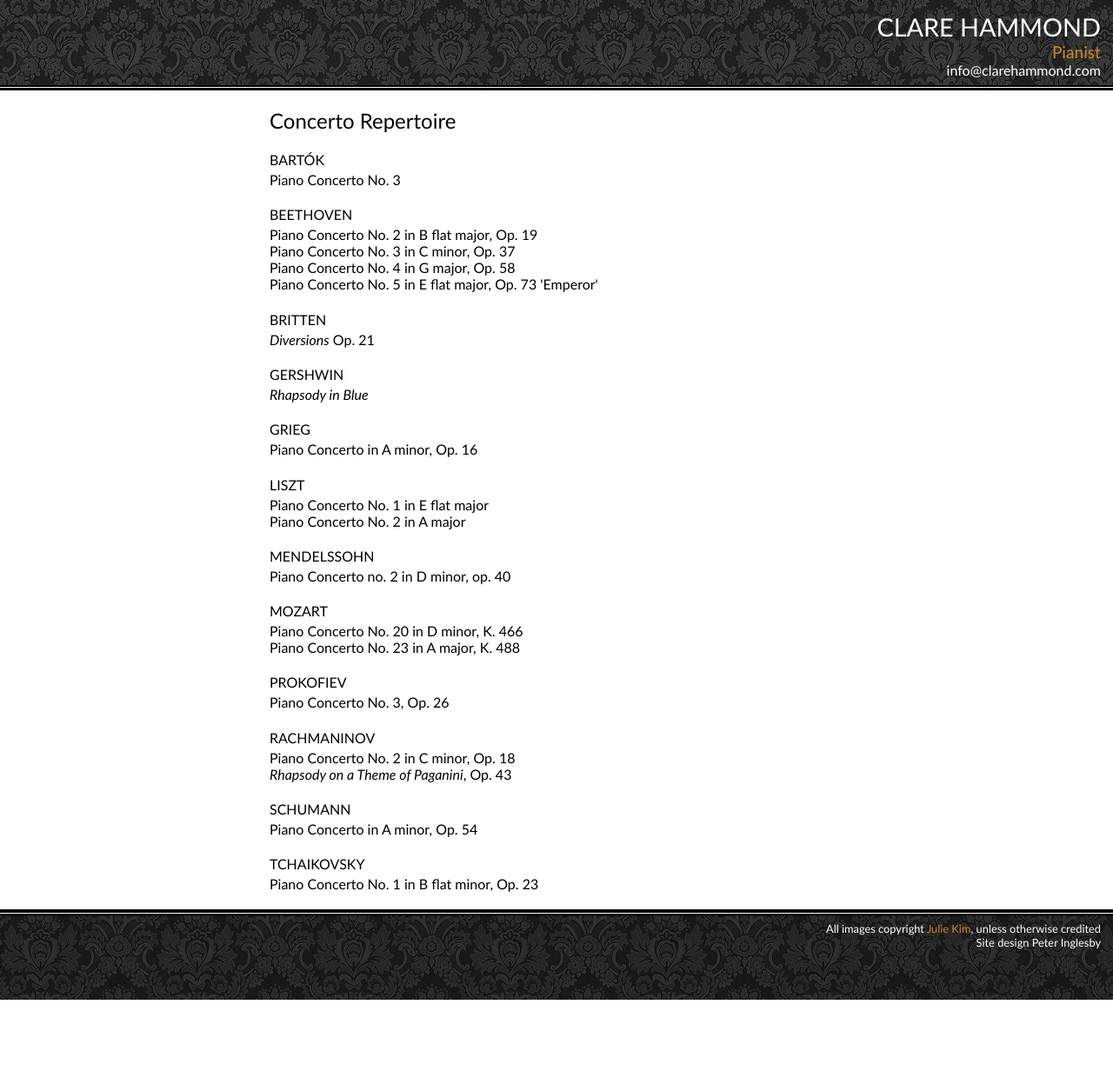
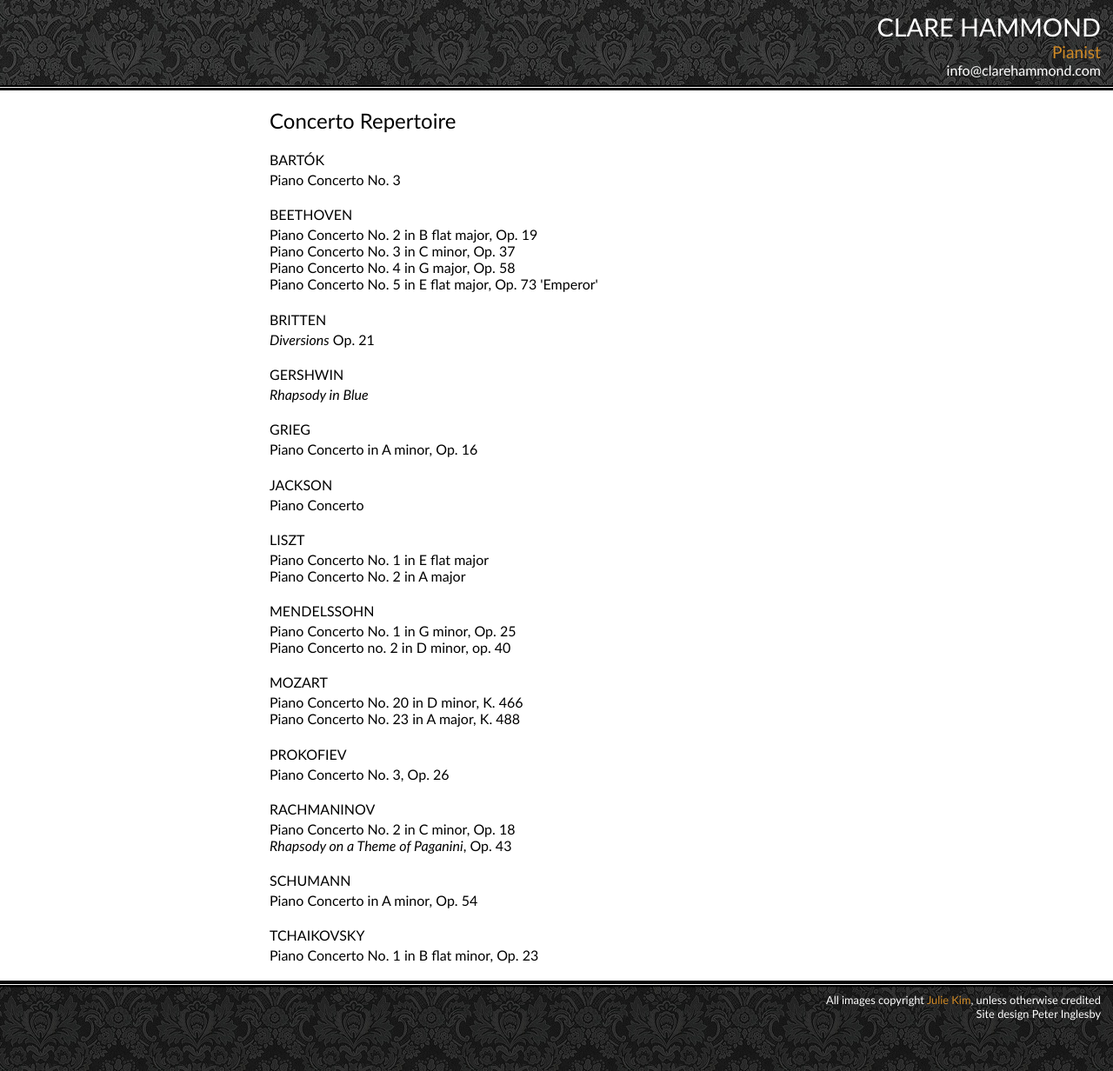
Before and after one commit to hammonc/clarehammond.com, a Jekyll site: the page built from concerto-repertoire.html, in a window 1280 px wide. Shown: the whole page at 87% size. Built offline with Jekyll 4.4.1, drawn with Linux system fonts in a browser that asks for light colours; before the commit the page ends 1150 px from its top, so only the background shows below that.

Commit message:
rep updates

```diff
--- a/chamber-repertoire.html
+++ b/chamber-repertoire.html
@@ -264,6 +264,9 @@ layout: repertoire
 <h4>GURNEY</h4>
 <p><em>Ludlow and Teme</em> (for tenor, string quartet and piano)</p>
 
+<h4>MESSIAEN</h4>
+<p><em>Quatuor pour la fin du temps</em> for clarinet, violin, cello and piano</p>
+
 <h4>THURLOW</h4>
 <p><em>Music for strings and hammers</em> (for six pianos)</p>
 
--- a/concerto-repertoire.html
+++ b/concerto-repertoire.html
@@ -22,11 +22,15 @@ layout: repertoire
 <h4>GRIEG</h4>
 <p>Piano Concerto in A minor, Op. 16</p>
 
+<h4>JACKSON</h4>
+<p>Piano Concerto</p>
+
 <h4>LISZT</h4>
 <p>Piano Concerto No. 1 in E flat major</p>
 <p>Piano Concerto No. 2 in A major</p>
 
 <h4>MENDELSSOHN</h4>
+<p>Piano Concerto No. 1 in G minor, Op. 25</p>
 <p>Piano Concerto no. 2 in D minor, op. 40</p>
 
 <h4>MOZART</h4>
```
